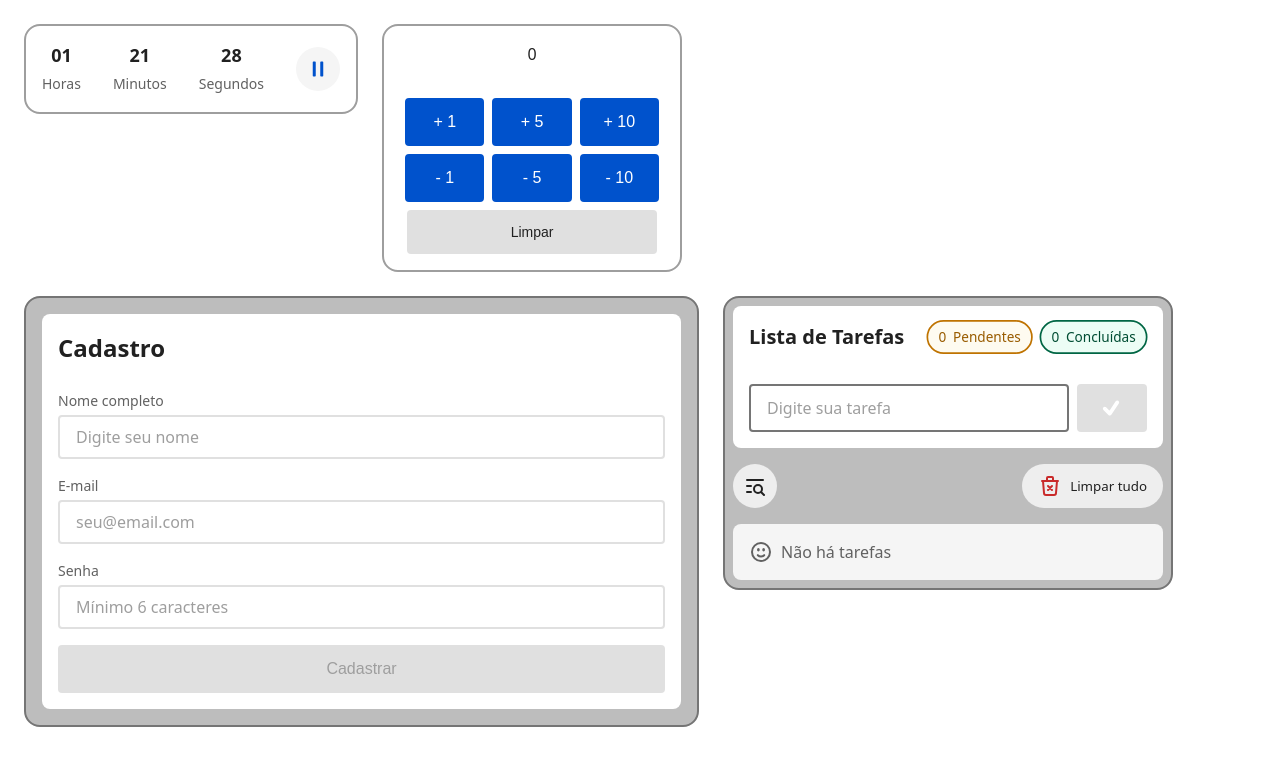
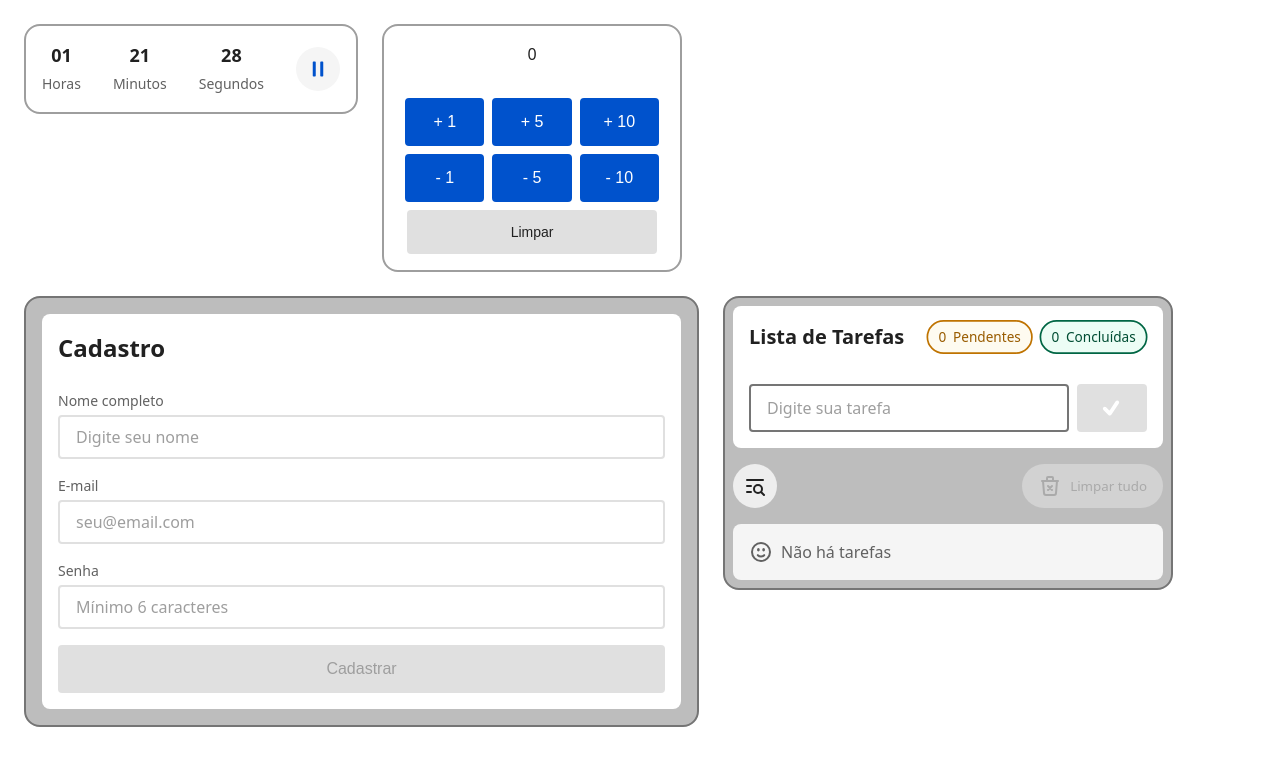
Before and after one commit to derick-rufino/react-hooks-study, a React (Vite) app: page / in a window 1280 px wide. Shown: the top 766 px of the page. Built offline with nearby package versions, Linux system fonts and the light colour scheme.

Commit message:
feat: enhance ListaTarefas component with improved button states and CSS formatting

```diff
--- a/src/components/lista-tarefas/ListaTarefas.css
+++ b/src/components/lista-tarefas/ListaTarefas.css
@@ -19,7 +19,8 @@ div.header-listaTarefas {
   position: relative;
 }
 
-div.header-listaTarefas div.contador-pendentes, div.header-listaTarefas div.contador-concluidas {
+div.header-listaTarefas div.contador-pendentes,
+div.header-listaTarefas div.contador-concluidas {
   display: flex;
   align-items: center;
   gap: var(--spacing-sm);
@@ -72,7 +73,8 @@ input[type="text"]#nomeTarefa {
   border: solid 2px var(--gray-600);
 }
 
-input[type="text"]#nomeTarefa:hover , input[type="text"]#nomeTarefa:focus {
+input[type="text"]#nomeTarefa:hover,
+input[type="text"]#nomeTarefa:focus {
   border-color: var(--primary);
 }
 
@@ -289,6 +291,18 @@ div.list-actions button.clearAll-tasks:hover svg {
   stroke: var(--white) !important;
 }
 
+div.list-actions button.clearAll-tasks:disabled {
+  background-color: var(--gray-300);
+  color: var(--gray-500);
+  cursor: not-allowed;
+  opacity: 0.6;
+}
+
+div.list-actions button.clearAll-tasks:disabled svg {
+  stroke: var(--gray-500) !important;
+  color: var(--gray-500);
+}
+
 div.filter-search-container input[type="text"].searchbox {
   border: solid 2px var(--gray-500);
   flex: 1 1 auto;
--- a/src/components/lista-tarefas/ListaTarefas.jsx
+++ b/src/components/lista-tarefas/ListaTarefas.jsx
@@ -122,7 +122,7 @@ export default function ListaTarefas() {
     <div className="container-lista-tarefas">
       <form onSubmit={handleSubmit} id="lista-tarefas-form">
         <div className="header-listaTarefas">
-            <h4 className="titulo-listaTarefas">Lista de Tarefas</h4>
+          <h4 className="titulo-listaTarefas">Lista de Tarefas</h4>
           <div className="container-contadores">
             <div className="contador-pendentes">
               <span className="contador-numero">{tarefasPendentes}</span>
@@ -237,6 +237,7 @@ export default function ListaTarefas() {
           className="clearAll-tasks"
           title="Apagar todas as tarefas"
           onClick={() => setTarefas([])} // seta como um array vazio mueheheh muto fácil (to até achando que tá errado)
+          disabled={tarefas.length === 0}
         >
           <svg
             className="deleteAll"
```
